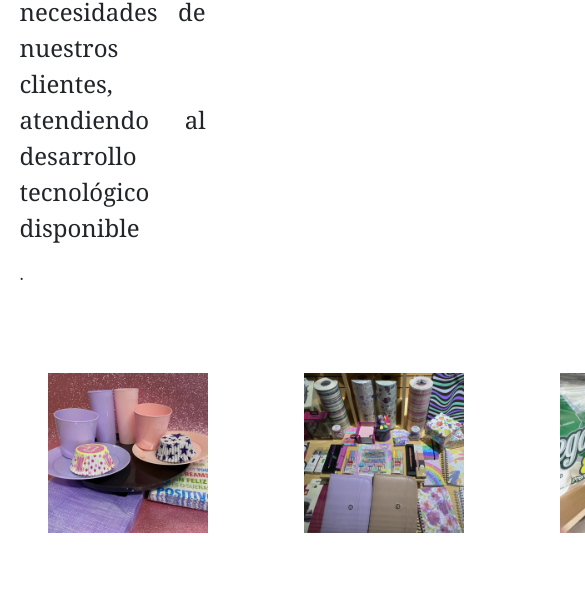
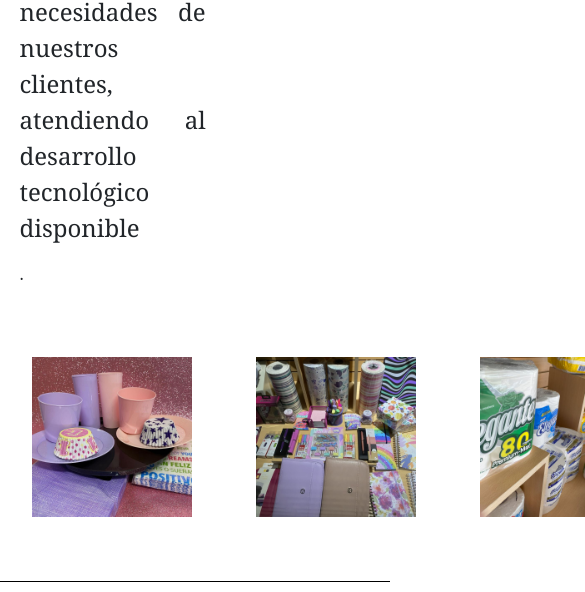
Before and after one commit to Julgardes/Gardes_web_PA, a website: page index.html in a window 390 px wide. Shown: the part 1304-1896 px from the top of the page, 585 px wide, since content can reach past the window. Drawn offline with nearby package versions, Linux system fonts and the light colour scheme; a web font is replaced by a local one.

```diff
--- a/scss/base/_reset.scss
+++ b/scss/base/_reset.scss
@@ -3,6 +3,8 @@
     padding: 0;
   }
 
-body{
+@media (min-width: 600px) and (max-width: 768px) {
+  body {
     background-color: white;
+  }
 }
--- a/scss/layout/_card_rubros.scss
+++ b/scss/layout/_card_rubros.scss
@@ -1,15 +1,14 @@
 .container_rubros{
     display: flex;
     flex-direction: row;
-
     justify-content: space-around;
-    align-items: center;
+    align-items: stretch;
     margin-bottom: 2rem;
 
     .card_rubro{
         width: 100%;
         height: 100%;
-        padding: 3rem;
+        padding: 2rem;
         justify-content: space-around;
         align-content: stretch;
         position: relative;
@@ -19,7 +18,6 @@
                 height: 10rem;
                 border-radius: inherit;
                 display: flex;
-                flex-wrap: inherit;
                 align-items: stretch;
                 justify-content: space-around;
             }
```
Also changed, not shown: css/style.css, 1 other file.
